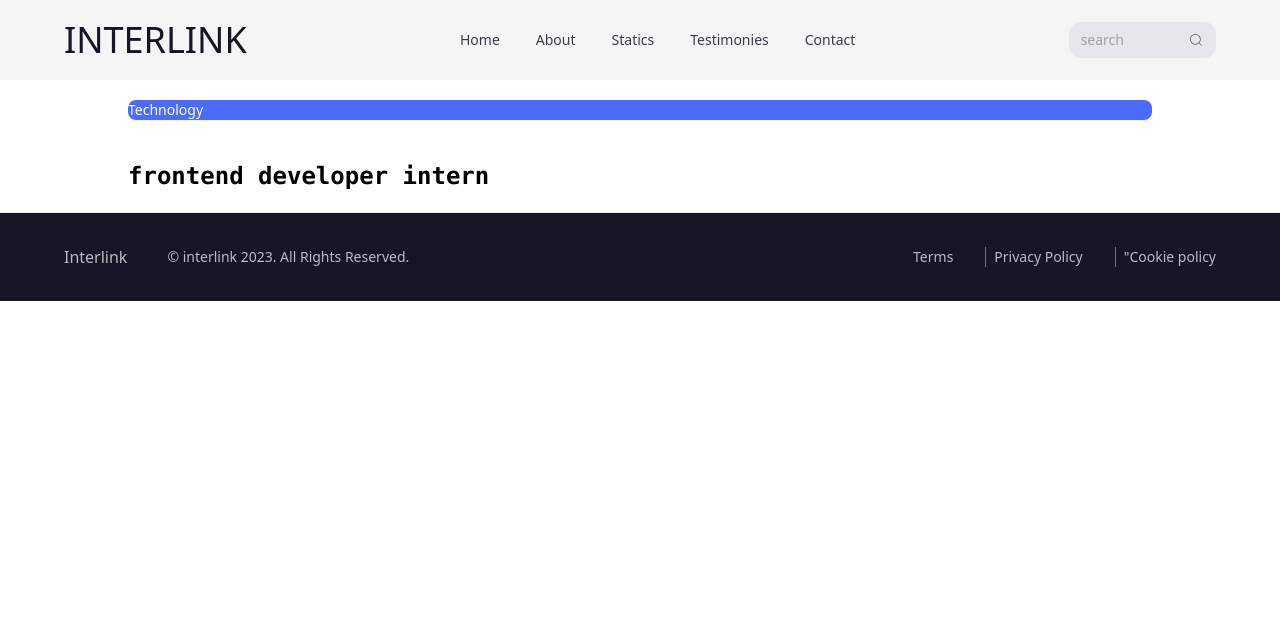
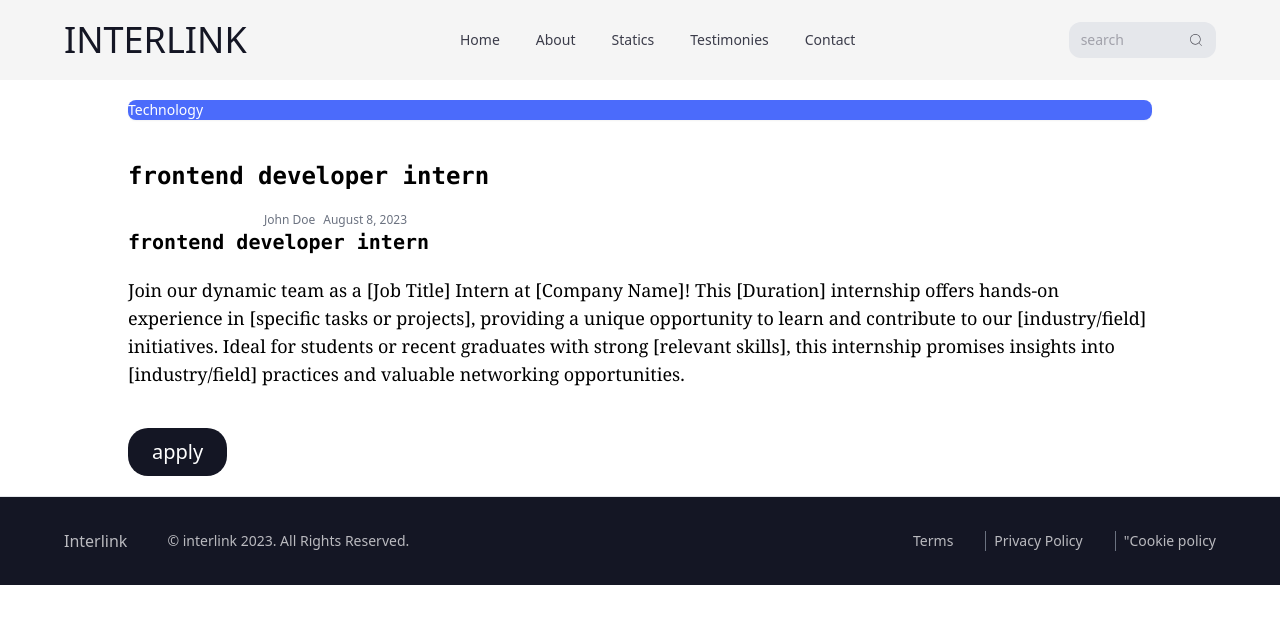
Before and after one commit to clever-cr/interlink, a React (Vite) app in the folder frontend/: page / in a window 1280 px wide. Shown: the top 624 px of the page. Built offline with nearby package versions, Linux system fonts and the light colour scheme.

Commit message:
updated description page

```diff
--- a/frontend/src/pages/DescriptionPage.jsx
+++ b/frontend/src/pages/DescriptionPage.jsx
@@ -1,6 +1,23 @@
+import StartButton from "../components/ui/StartButton";
+
 function DescriptionPage(){
     return(<><div className="padding px-32 py-5" > <h3 className="text-sm bg-[#4B6BFB] text-white rounded-lg shadow-sm"> Technology  </h3> </div>
-        <div className="padding px-32 py-5"><h4 className="text-2xl font-bold font-mono"> frontend developer intern </h4> </div ></>)
+        <div className="padding px-32 py-5"><h4 className="text-2xl font-bold font-mono"> frontend developer intern </h4> </div >
+        <div class="flex items-center space-x-2">
+  <div class="h-4 w-4 padding px-32 ">
+    <img src="frontend\src\pages\avatar.jpg" alt="User Icon" class="h-full w-full "></img>
+  </div>
+
+  <span class="text-xs text-gray-500">John Doe</span>
+
+  <span class="text-xs text-gray-500">August 8, 2023</span>
+</div>
+<div className="padding px-32 "><h5 className="text-xl font-bold font-mono"> frontend developer intern </h5> </div >
+<div className="padding px-32 py-5"><p className="text-lg  font-serif"> Join our dynamic team as a [Job Title] Intern at [Company Name]! This [Duration] internship offers hands-on experience in [specific tasks or projects], providing a unique opportunity to learn and contribute to our [industry/field] initiatives. Ideal for students or recent graduates with strong [relevant skills], this internship promises insights into [industry/field] practices and valuable networking opportunities. </p> </div >
+<div className="padding px-32 py-5">
+    <StartButton  text="apply" />
+    </div>
+    </>)
 
 }
 export default DescriptionPage;
```
Also changed, not shown: frontend/src/pages/avatar.jpg (added).
